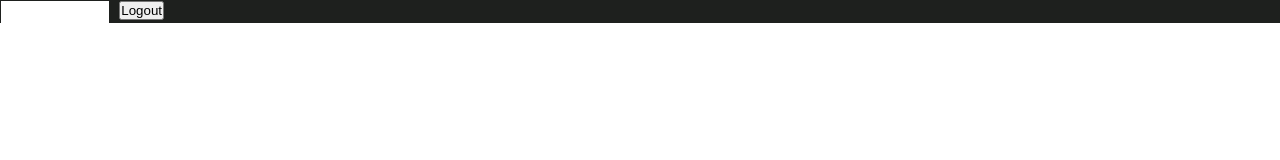
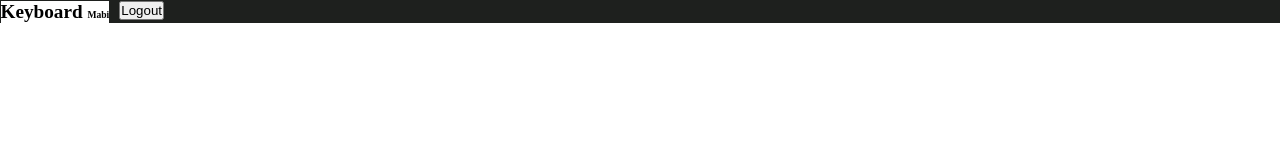
Before and after one commit to LuisArielRetanaHernadez/keyboard, a React (Vite) app: page / in a window 1280 px wide. Shown: the top 160 px of the page. Built offline with nearby package versions, Linux system fonts and the light colour scheme.

Commit message:
corregiando el color del texto del logo al negro

```diff
--- a/src/components/Logo/Logo.style.css
+++ b/src/components/Logo/Logo.style.css
@@ -1,5 +1,5 @@
 .logo {
-  color: #0000;
+  color: #000000;
   background-color: #ffff;
 }
 
```
